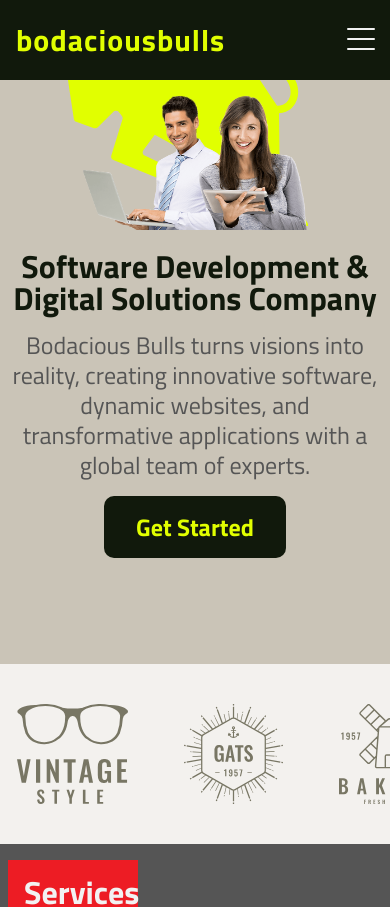
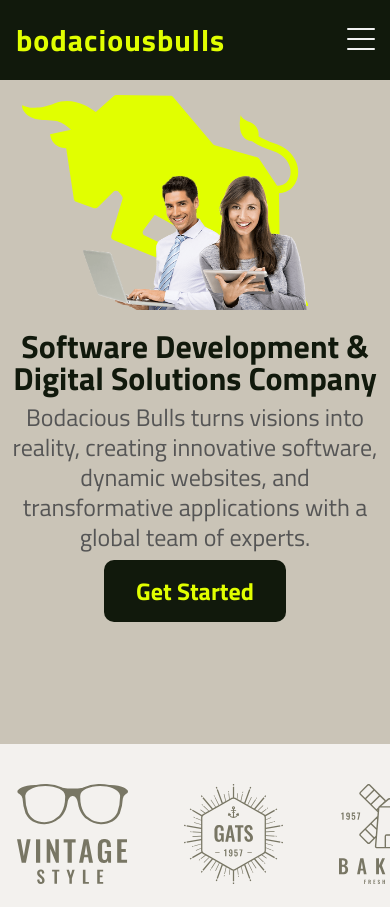
Before and after one commit to hassanalikhan87/bodacious, a React (Create React App) app: page / in a window 390 px wide. Shown: the top 907 px of the page. Built offline with nearby package versions, Linux system fonts and the light colour scheme; a web font is replaced by a local one.

Commit message:
feat: #003 - Restructure left side for homepage mobile-3.

```diff
--- a/src/components/Sections/Company.jsx
+++ b/src/components/Sections/Company.jsx
@@ -27,7 +27,6 @@ export default function Company({ data }) {
           <CallToAction
             title={cta.text}
             destination={"portfolio"}
-            offset={80}
             border={"none"}
             backgroundcolor={COLOR.boltBlack}
             color={COLOR.lighteningYellow}
@@ -52,6 +51,7 @@ const Wrapper = styled.section`
   flex-direction: column;
   background-color: ${COLOR.midGrey};
   min-height: 100vh;
+  margin-top: 80px;
 `;
 
 const Container = styled.div`
@@ -74,10 +74,10 @@ const LeftSide = styled.div`
   z-index: 2;
   order: 2;
   text-align: center;
-  margin-bottom: 200px;
   ${MEDIA_QUERY.above.desktop} {
     flex: 1;
     margin-top: 0;
+    margin-bottom: 200px;
     display: flex;
     flex-direction: column;
     justify-content: flex-end;
@@ -168,7 +168,7 @@ const SvgWrapper = styled.div`
 const Description = styled.p`
   ${TYPOGRAPHY.p}
   color: ${COLOR.fatDark};
-  padding: ${SPACING.s4} 0;
+  padding: ${SPACING.s2} 0;
   ${MEDIA_QUERY.above.desktop} {
     padding: 40px 0;
   }
```
